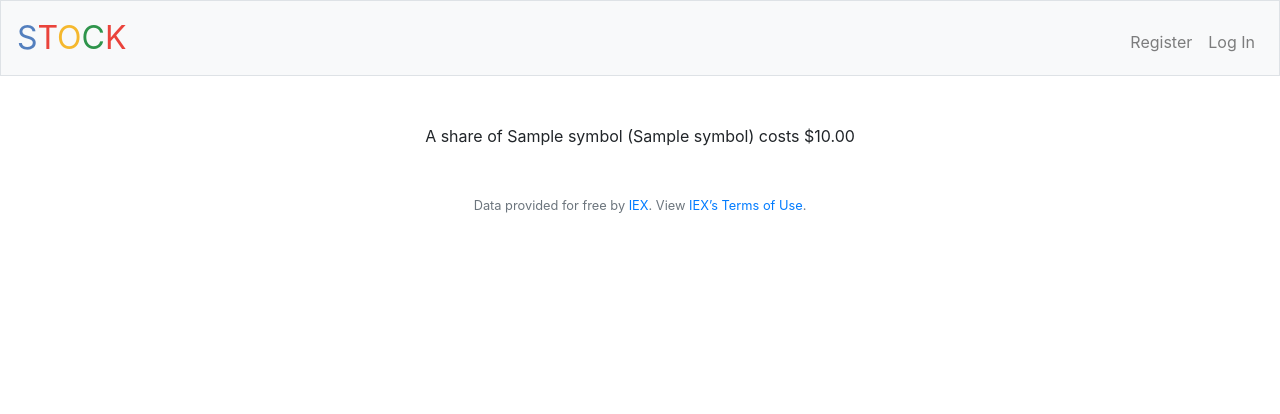
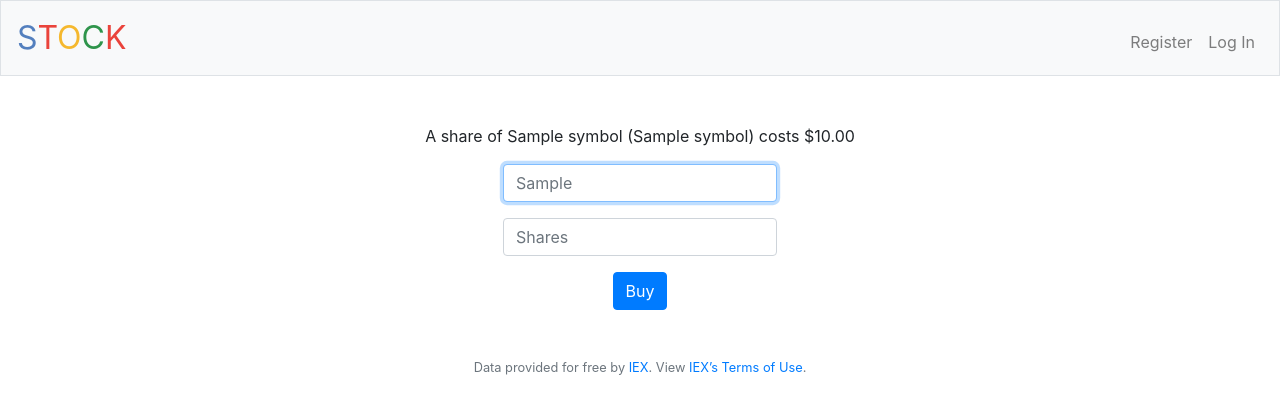
Before and after one commit to bellfrank/finance, a Flask app: template templates/quoted.html in a window 1280 px wide. Shown: the top 414 px of the page. Run offline with Flask 2, Linux system fonts and the light colour scheme; the template is opened without the code that fills it: most values are stand-ins (such as "Sample title", 1, 10 or a date in 2020); some libraries are stand-ins or nearby versions.

Commit message:
buy feature on quote

```diff
--- a/templates/quoted.html
+++ b/templates/quoted.html
@@ -6,4 +6,14 @@
 
 {% block main %}
     A share of {{symbol.name}} ({{symbol.symbol}}) costs {{symbol.price | usd}}
+    <p></p>
+    <form action="/buy" method="post">
+        <div class="form-group">
+            <input autocomplete="on" autofocus class="form-control" name="symbol" placeholder={{symbol.symbol}} type="text">
+        </div>
+        <div class="form-group">
+            <input autocomplete="off" class="form-control" name="shares" placeholder="Shares" type="number" min="1" required>
+        </div>
+        <button class="btn btn-primary" type="submit">Buy</button>
+    </form>
 {% endblock %}
```
